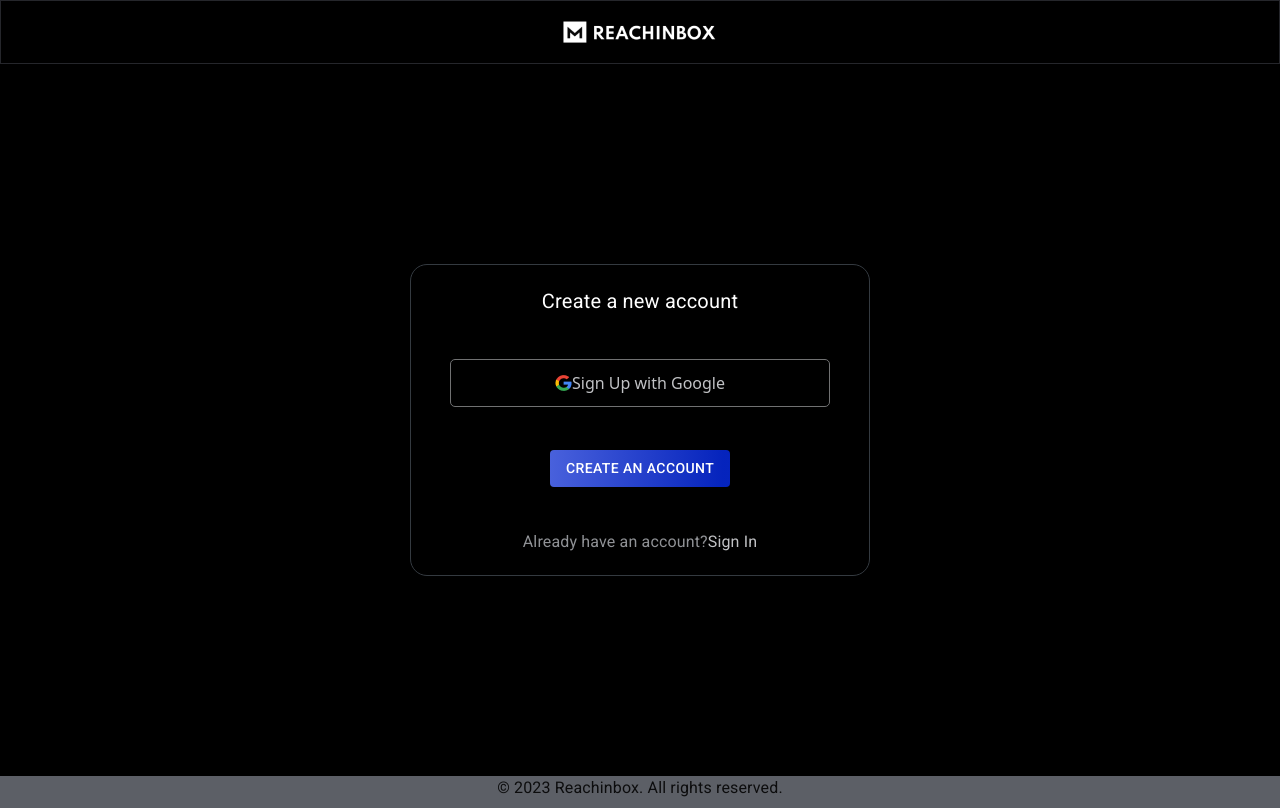
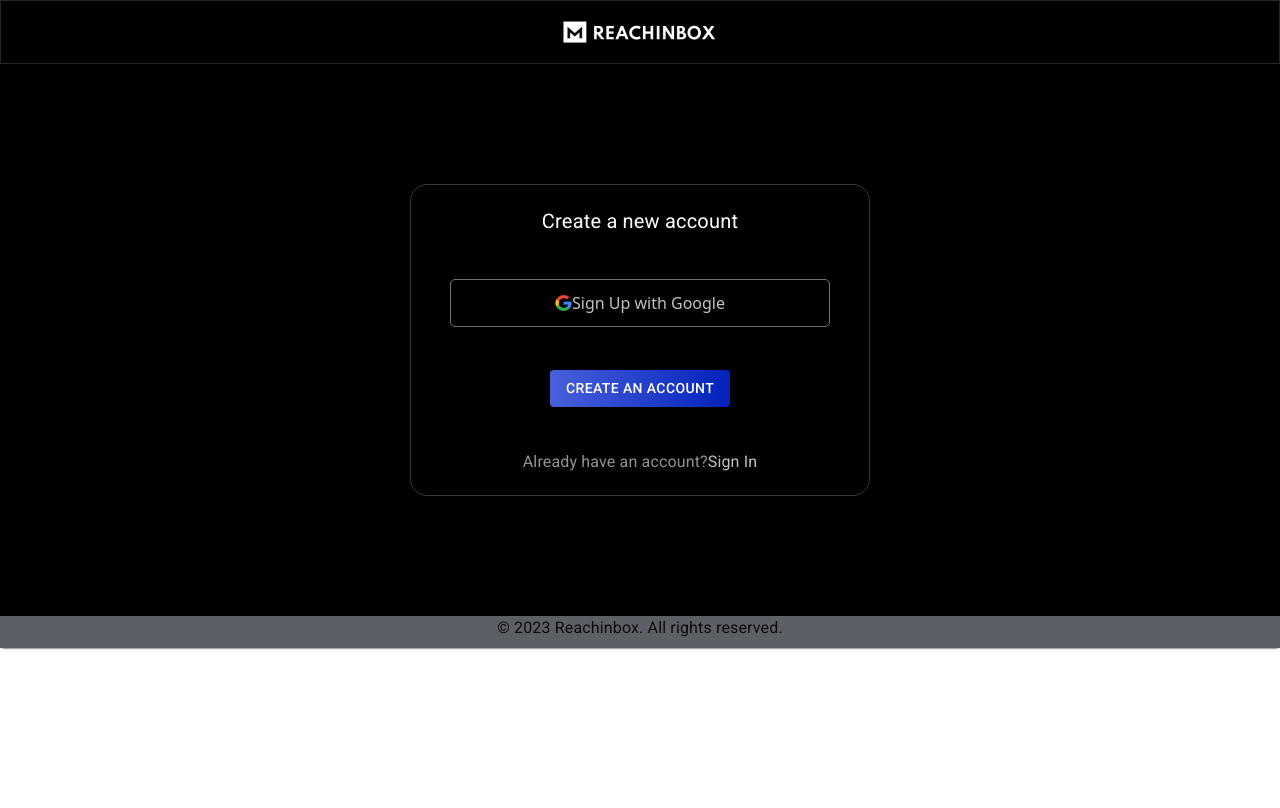
Before and after one commit to Vinay-the-dev-bot/ReachInbox, a React (Vite) app: page /login in a window 1280 px wide. Built offline with nearby package versions, Linux system fonts and the light colour scheme.

Commit message:
login card alignment

```diff
--- a/src/Pages/Login.jsx
+++ b/src/Pages/Login.jsx
@@ -83,7 +83,7 @@
       </Box>
       <Box
         sx={{
-          padding: "200px",
+          padding: "120px",
           bgcolor: theme ? "black" : "white",
         }}
       >
@@ -118,12 +118,14 @@
             }}
           >
             <img src={googleLogo} alt="Google Logo" />
+
             <Link
               onClick={() => {
                 localStorage.setItem("isLoggedIn", true);
                 dispatch({ type: "LOGIN", payload: true });
               }}
-              to="https://hiring.reachinbox.xyz/api/v1/auth/google-login?redirect_to=http://localhost:5174/"
+              // to="https://hiring.reachinbox.xyz/api/v1/auth/google-login?redirect_to=http://localhost:5174/"
+              to="https://hiring.reachinbox.xyz/api/v1/auth/google-login?redirect_to=https://reachinbox-mails.netlify.app"
             >
               Sign Up with Google
             </Link>
```
